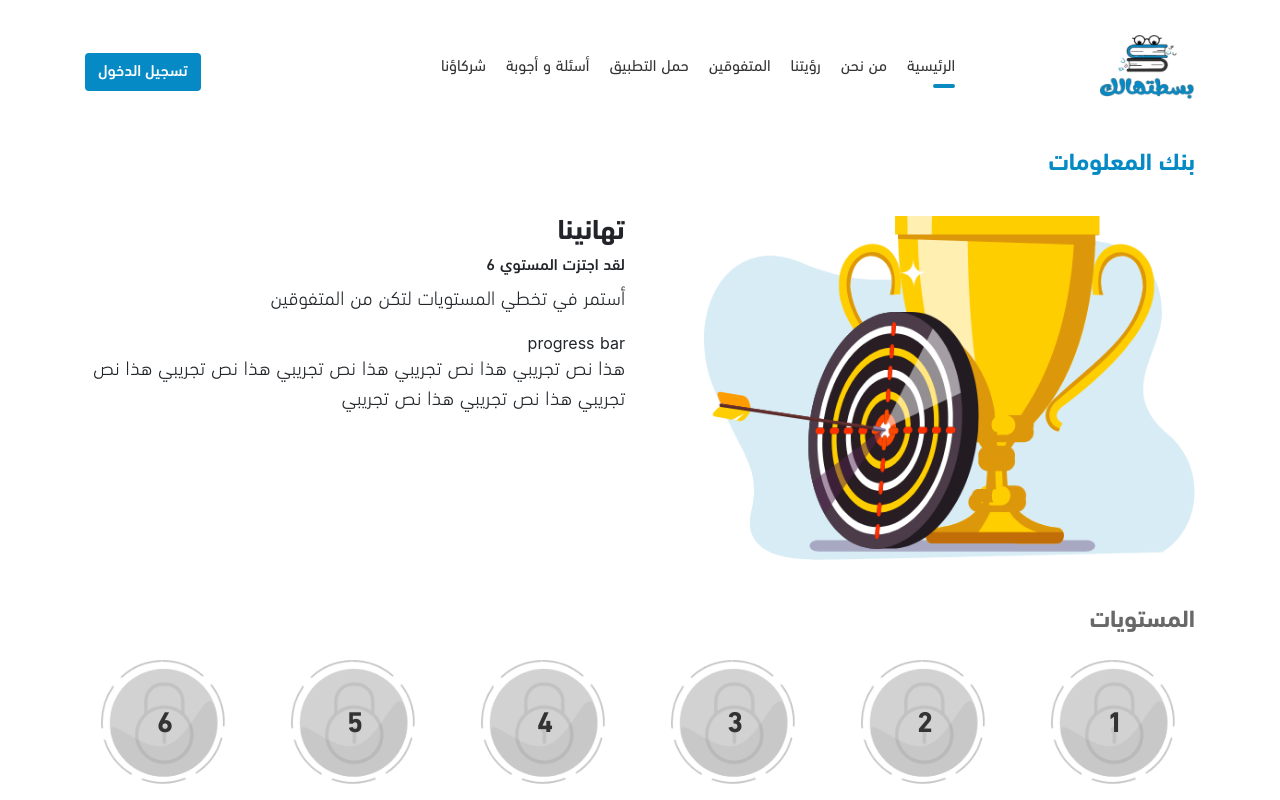
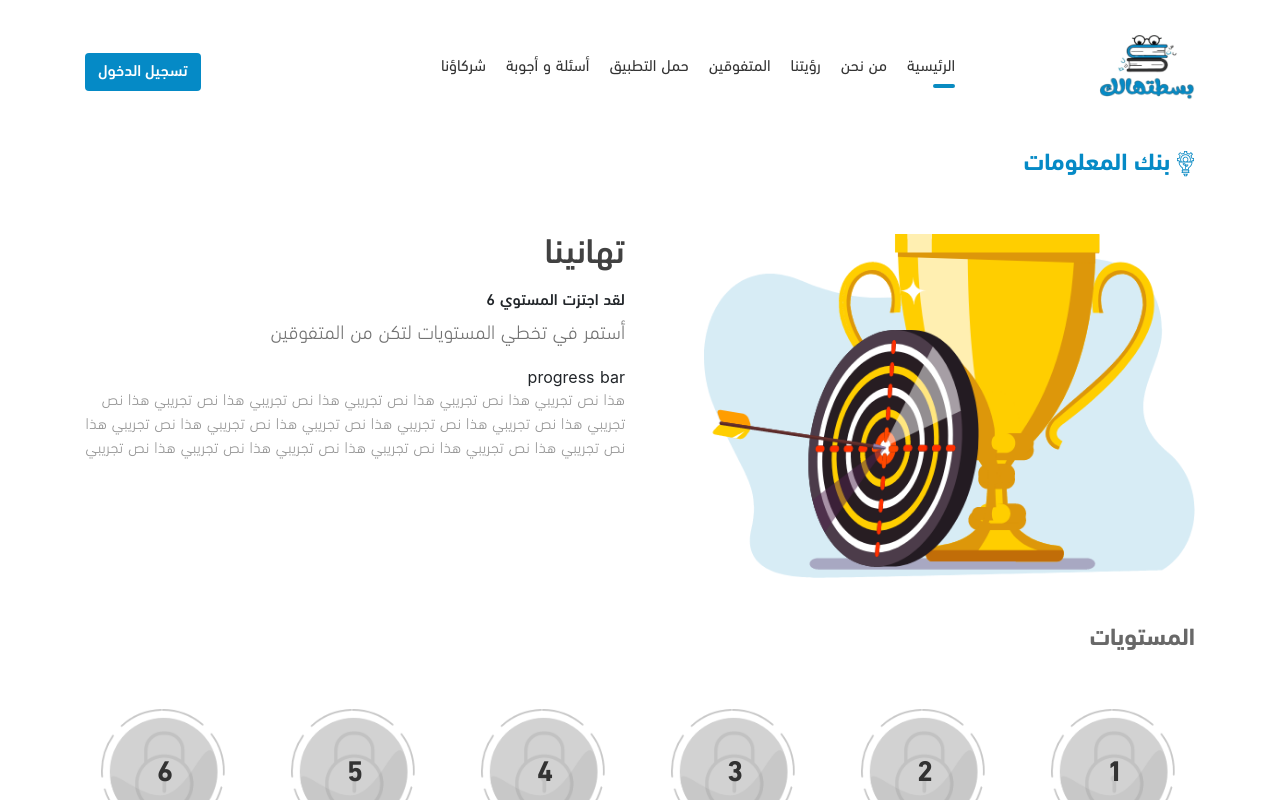
Before and after one commit to zeyadmoamen1210/redesign-bassthalk-homepage, a Nuxt app: page /info-bank in a window 1280 px wide. Shown: the top 800 px of the page. Built offline with nearby package versions, Linux system fonts and the light colour scheme.

Commit message:
information bank page

```diff
--- a/pages/info-bank.vue
+++ b/pages/info-bank.vue
@@ -4,7 +4,9 @@
     <div class="container">
       <div class="bank-info">
         <div class="title">
-          <h6>بنك المعلومات</h6>
+          <h6>
+            <img src="../assets/imgs/noun_knowledge_-1.png" alt="">
+            بنك المعلومات</h6>
         </div>
 
         <div class="bank-info-head">
@@ -20,7 +22,9 @@
                 <h6>لقد اجتزت المستوي 6</h6>
                 <p class="lead">أستمر في تخطي المستويات لتكن من المتفوقين</p>
                 <div>progress bar</div>
-                <p class="lead">هذا نص تجريبي هذا نص تجريبي  هذا نص تجريبي  هذا نص تجريبي  هذا نص تجريبي  هذا نص تجريبي  هذا نص تجريبي </p>
+                <p class="lead">هذا نص تجريبي هذا نص تجريبي  هذا نص تجريبي  هذا نص تجريبي  هذا نص تجريبي  هذا نص تجريبي  هذا نص تجريبي
+                  هذا نص تجريبي هذا نص تجريبي  هذا نص تجريبي  هذا نص تجريبي  هذا نص تجريبي  هذا نص تجريبي هذا نص تجريبي  هذا نص تجريبي  هذا نص تجريبي  هذا نص تجريبي
+                </p>
               </div>
             </div>
           </div>
@@ -65,6 +69,7 @@ components:{
       h6{
         font-size: 24px;
         color: #058ac6;
+            margin-bottom: 55px;
       }
     }
     p{
@@ -79,6 +84,25 @@ components:{
         img{
           width: 91%;
     height: 100%;
+        }
+      }
+    }
+    .bank-info-head-item{
+      h3{
+            font-family: "CustomFontMedium";
+    font-size: 35px;
+    color: #414141;
+    margin-bottom: 16px;
+      }
+      P{
+        &:first-of-type{
+              font-family: "CustomFontLight";
+    font-weight: 500;
+    color: #727272;
+        }
+        &:last-of-type{
+              font-size: 16px;
+    color: #959595;
         }
       }
     }
@@ -110,4 +134,36 @@ components:{
 
     }
 }
+
+
+
+  // Extra small devices (portrait phones, less than 576px)
+@media (max-width: 575.98px) {
+  .bank-info-head-item{
+    margin-top: 20px;
+    text-align: center;
+    h3,p,div,h6{
+      text-align: center;
+    }
+  }
+ }
+
+// Small devices (landscape phones, 576px and up)
+@media (min-width: 576px) and (max-width: 767.98px) {
+
+ }
+
+// Medium devices (tablets, 768px and up)
+@media (min-width: 768px) and (max-width: 991.98px) {
+
+ }
+
+// Large devices (desktops, 992px and up)
+@media (min-width: 992px) and (max-width: 1199.98px) {
+
+ }
+
+// Extra large devices (large desktops, 1200px and up)
+@media (min-width: 1200px) {
+}
 </style>
```
Also changed, not shown: assets/imgs/noun_knowledge_-1.png (added), assets/imgs/noun_knowledge_2042727.png (added).
